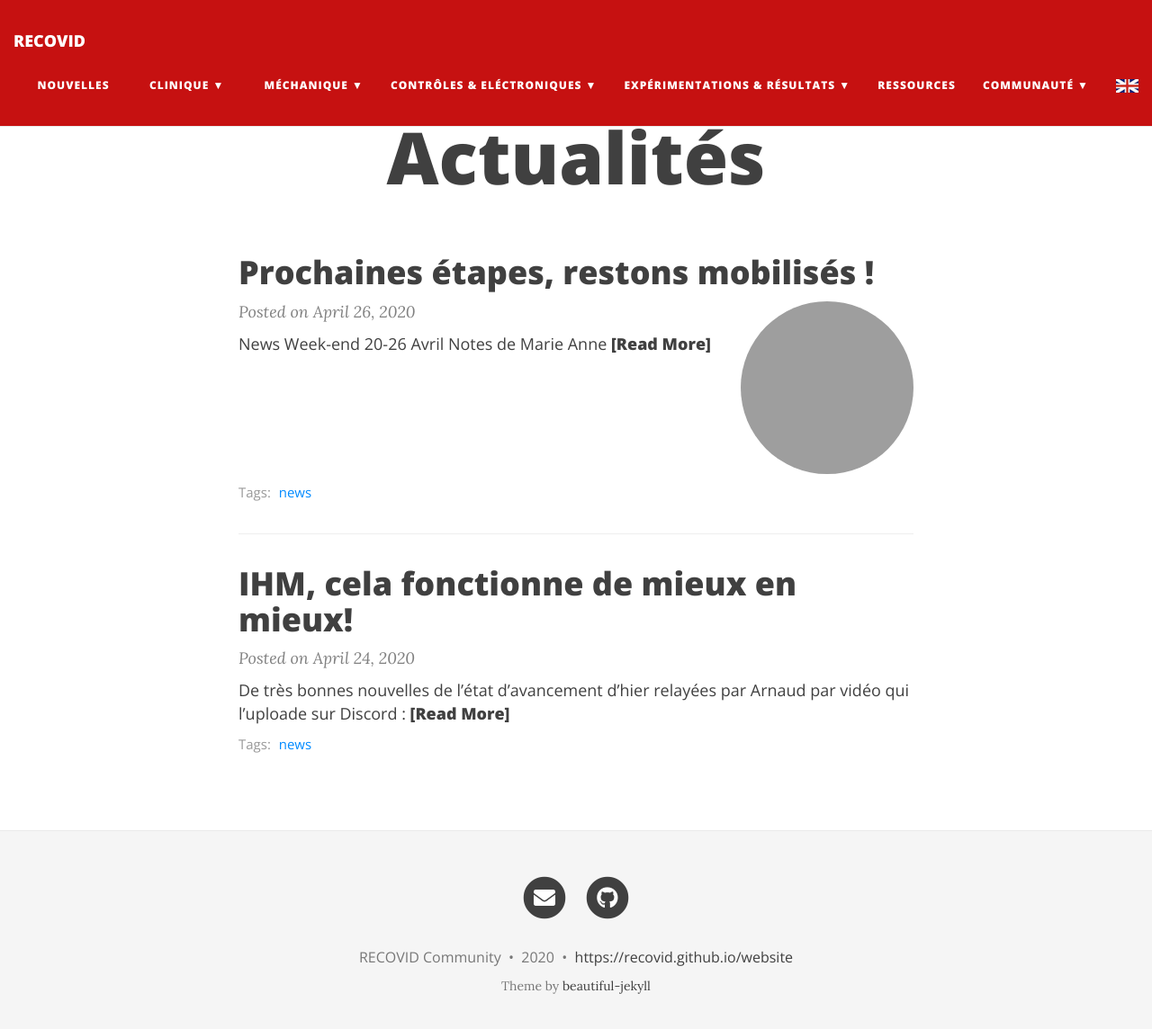
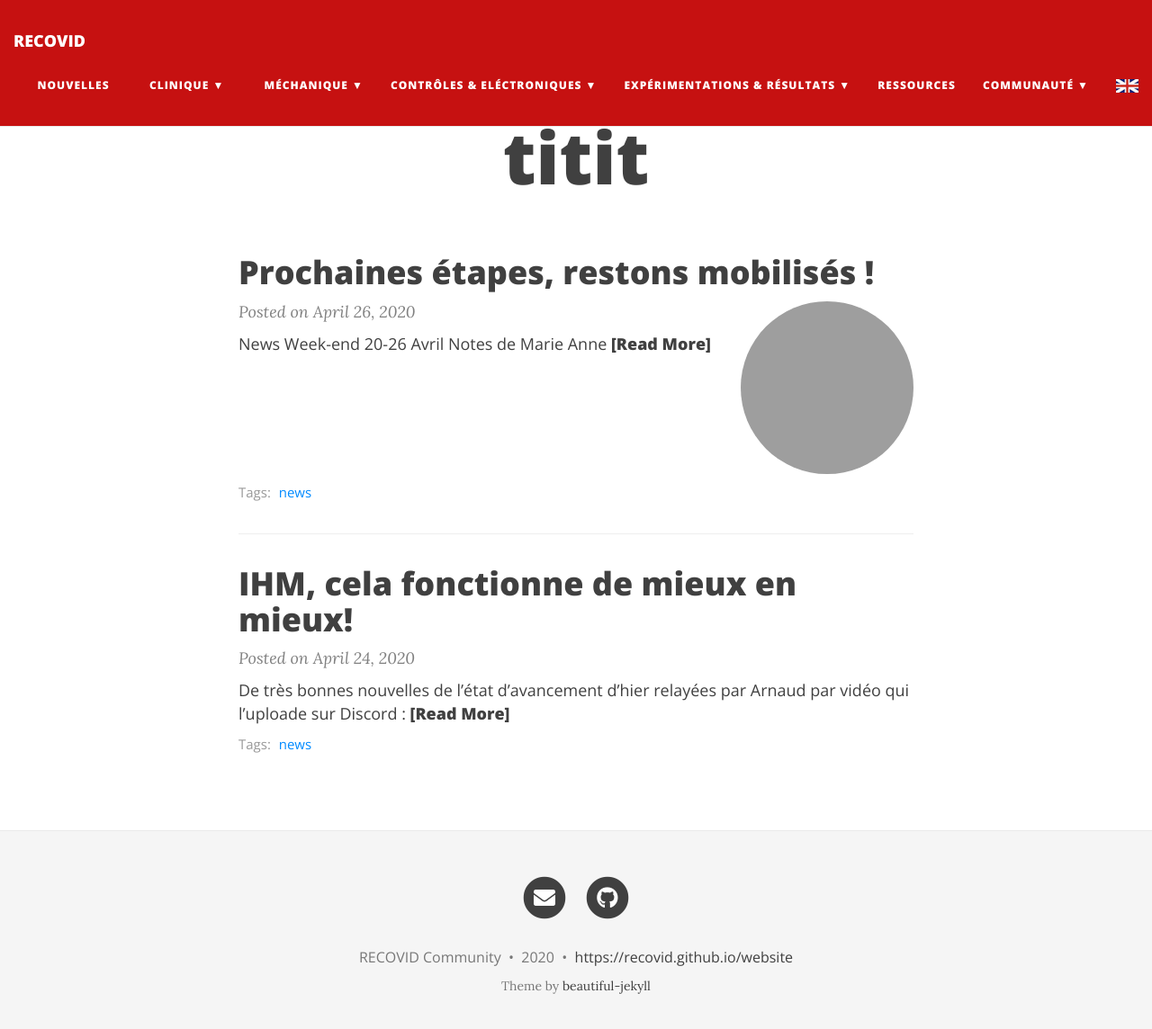
Before and after one commit to rstephane/multilingual, a Jekyll site: the page built from blog/index.html, in a window 1280 px wide and 1157 px high. Shown: the top 1144 px of the window at 90% size. Built offline with Jekyll 4.4.1, drawn with Linux system fonts in a browser that asks for light colours; nearby versions of some CDN libraries; the list of posts is cut into pages by our own code; grey boxes are pictures that could not be loaded.

Commit message:
refactor code

```diff
--- a/blog/index.html
+++ b/blog/index.html
@@ -1,14 +1,8 @@
 ---
 layout: page
-title: Actualités
+title: titit
 use-site-title: false
 ---
-
-{% assign postsTrans=site.posts | where:"i18n-link", page.i18n-link | sort: 'lang' %}
-
-{% if postsTrans.size == 0 %}
-  {% assign postsTrans=site.pages | where:"i18n-link", page.i18n-link | sort: 'lang' %}
-{% endif %}
 
 <!-- multilingual -->
 {% if page.lang == "en" %}
```
